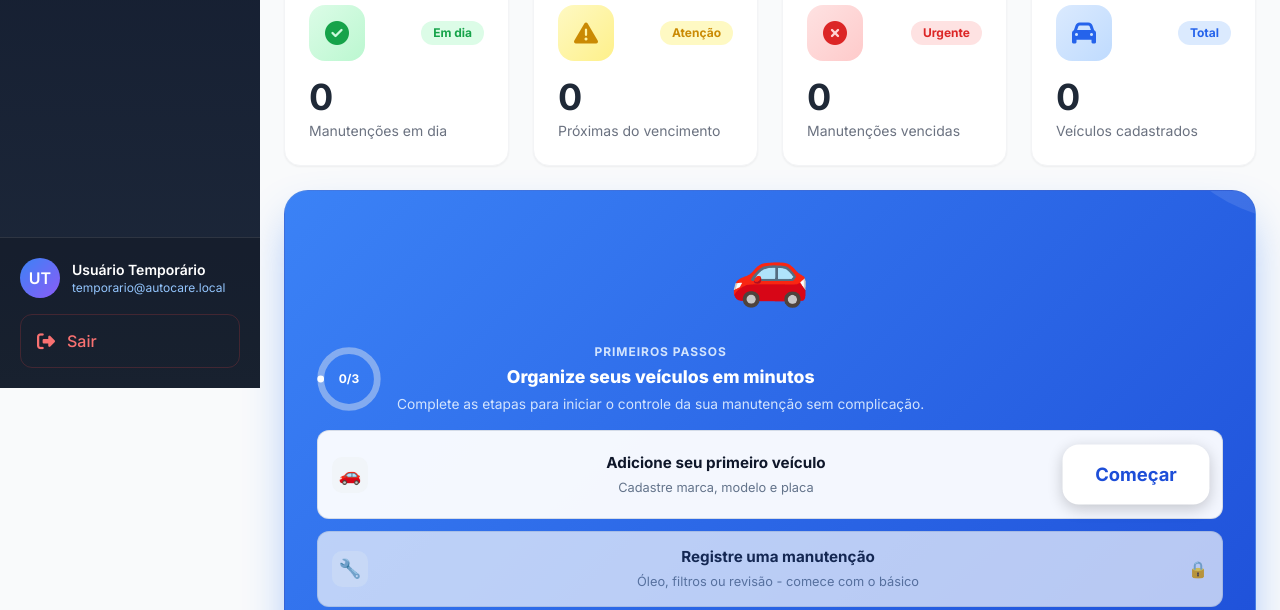
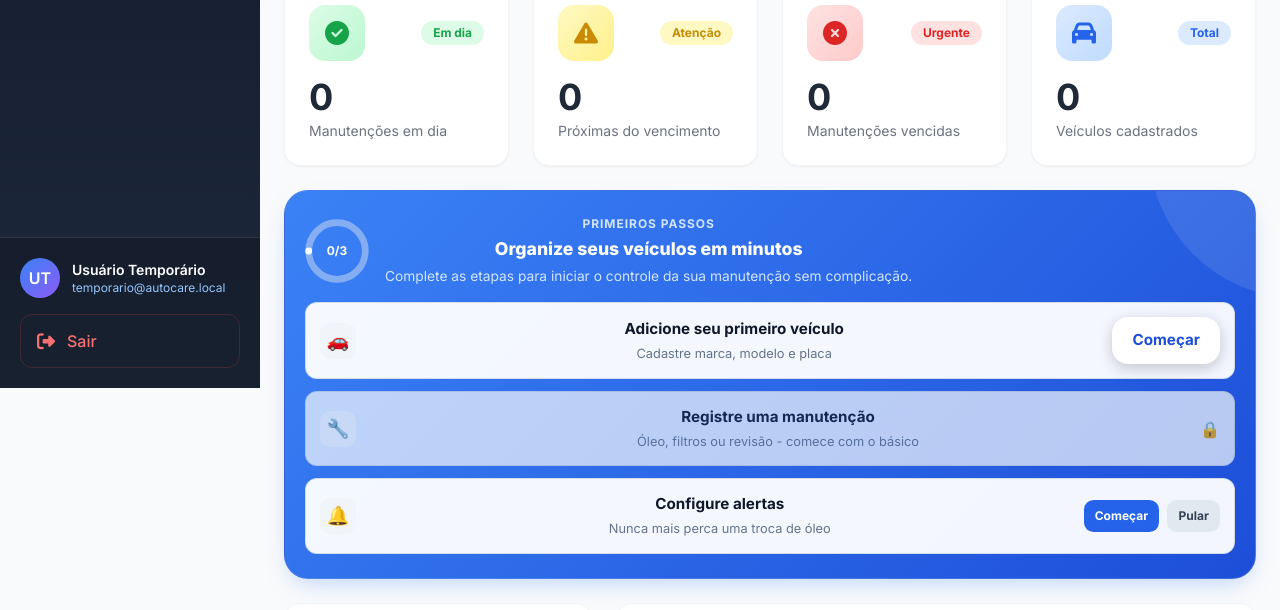
Before and after one commit to FernandoR-Reis/autocare-projeto-manutencao, a plain HTML site: page index.html in a window 1280 px wide. Shown: the part 412-1022 px from the top of the page. Drawn offline with nearby package versions, Linux system fonts and the light colour scheme.

Commit message:
fix: corrigir modal de veiculo e ajustar onboarding highlight

```diff
--- a/index.html
+++ b/index.html
@@ -1366,19 +1366,13 @@
         .onboarding-card--highlight {
             background: linear-gradient(135deg, #3b82f6 0%, #1d4ed8 100%);
             border-radius: 1.5rem;
-            padding: 2.5rem 2rem;
+            padding: 1.5rem 1.25rem;
             text-align: center;
             color: white;
-            box-shadow: 0 20px 40px -10px rgba(59, 130, 246, 0.4);
+            box-shadow: 0 10px 24px -8px rgba(59, 130, 246, 0.35);
             position: relative;
             overflow: hidden;
             margin: 1.5rem 0;
-            animation: pulse-glow 3s infinite;
-        }
-
-        @keyframes pulse-glow {
-            0%, 100% { box-shadow: 0 20px 40px -10px rgba(59, 130, 246, 0.4); }
-            50% { box-shadow: 0 25px 50px -5px rgba(59, 130, 246, 0.6); }
         }
 
         .onboarding-card--highlight::before {
@@ -1397,26 +1391,21 @@
             font-size: 4rem;
             margin-bottom: 1rem;
             display: block;
-            animation: bounce-soft 2s infinite;
-        }
-
-        @keyframes bounce-soft {
-            0%, 100% { transform: translateY(0); }
-            50% { transform: translateY(-8px); }
+            display: none;
         }
 
         .onboarding-card__title {
-            font-size: 1.5rem;
+            font-size: 1.05rem;
             font-weight: 700;
-            margin-bottom: 0.75rem;
+            margin-bottom: 0.4rem;
             position: relative;
             z-index: 1;
         }
 
         .onboarding-card__text {
-            font-size: 1.125rem;
+            font-size: 0.9rem;
             opacity: 0.95;
-            margin-bottom: 1.5rem;
+            margin-bottom: 1rem;
             max-width: 400px;
             margin-left: auto;
             margin-right: auto;
@@ -1429,11 +1418,11 @@
             display: inline-flex;
             align-items: center;
             gap: 0.75rem;
-            padding: 1rem 2rem;
+            padding: 0.75rem 1.25rem;
             background: white;
             color: #1d4ed8;
             font-weight: 700;
-            font-size: 1.125rem;
+            font-size: 0.95rem;
             border: none;
             border-radius: 1rem;
             cursor: pointer;
@@ -1441,17 +1430,11 @@
             transition: all 0.3s ease;
             position: relative;
             z-index: 1;
-            min-height: 56px;
-            animation: btn-pulse 2s infinite;
-        }
-
-        @keyframes btn-pulse {
-            0%, 100% { transform: scale(1); }
-            50% { transform: scale(1.02); }
+            min-height: 46px;
         }
 
         .btn-pulse:hover {
-            transform: translateY(-2px) scale(1.05);
+            transform: translateY(-1px);
             box-shadow: 0 8px 25px rgba(0, 0, 0, 0.3);
         }
 
@@ -2258,7 +2241,7 @@
                             <div id="vehicle-empty-state">
                             <h3 class="text-lg font-semibold text-gray-800 mb-2">Nenhum veículo cadastrado</h3>
                             <p class="text-gray-500 mb-6">Comece adicionando seu primeiro veículo para acompanhar manutenções e revisões</p>
-                            <button id="btn-empty-add-vehicle" onclick="window.Vehicles?.openModal && Vehicles.openModal()" class="btn-primary bg-blue-600 text-white px-8 py-3 rounded-xl hover:bg-blue-700 transition-colors font-semibold shadow-lg">
+                            <button id="btn-empty-add-vehicle" onclick="window.Vehicles?.init && Vehicles.init(); window.Vehicles?.openModal && Vehicles.openModal();" class="btn-primary bg-blue-600 text-white px-8 py-3 rounded-xl hover:bg-blue-700 transition-colors font-semibold shadow-lg">
                                 ➕ Adicionar Veículo
                             </button>
                             </div>
--- a/js/auth.js
+++ b/js/auth.js
@@ -280,6 +280,18 @@ const Auth = {
 		this.updateUserInfo();
 		this.bindLogoutButtons();
 
+		if (window.Vehicles?.init) {
+			window.Vehicles.init();
+		}
+
+		if (window.Maintenance?.init) {
+			window.Maintenance.init();
+		}
+
+		if (window.Providers?.init) {
+			window.Providers.init();
+		}
+
 		Dashboard.init();
 	},
 
--- a/js/dashboard.js
+++ b/js/dashboard.js
@@ -124,6 +124,9 @@ const Dashboard = {
 	startOnboardingStep(stepId) {
 		switch (stepId) {
 			case 'add-vehicle':
+				if (window.Vehicles?.init) {
+					window.Vehicles.init();
+				}
 				if (window.Vehicles?.openModal) {
 					window.Vehicles.openModal();
 				}
--- a/js/ux-enhancement.js
+++ b/js/ux-enhancement.js
@@ -145,15 +145,6 @@
 
             onboardingCard.classList.add('onboarding-card--highlight');
 
-            const headerTitle = onboardingCard.querySelector('.onboarding-title');
-            if (headerTitle && !onboardingCard.querySelector('.onboarding-card__icon')) {
-                const icon = document.createElement('span');
-                icon.className = 'onboarding-card__icon';
-                icon.setAttribute('aria-hidden', 'true');
-                icon.textContent = '🚗';
-                onboardingCard.insertBefore(icon, onboardingCard.firstChild);
-            }
-
             const firstActionButton = onboardingCard.querySelector('.btn-sm-primary');
             if (firstActionButton) {
                 firstActionButton.classList.add('btn-pulse');
```
